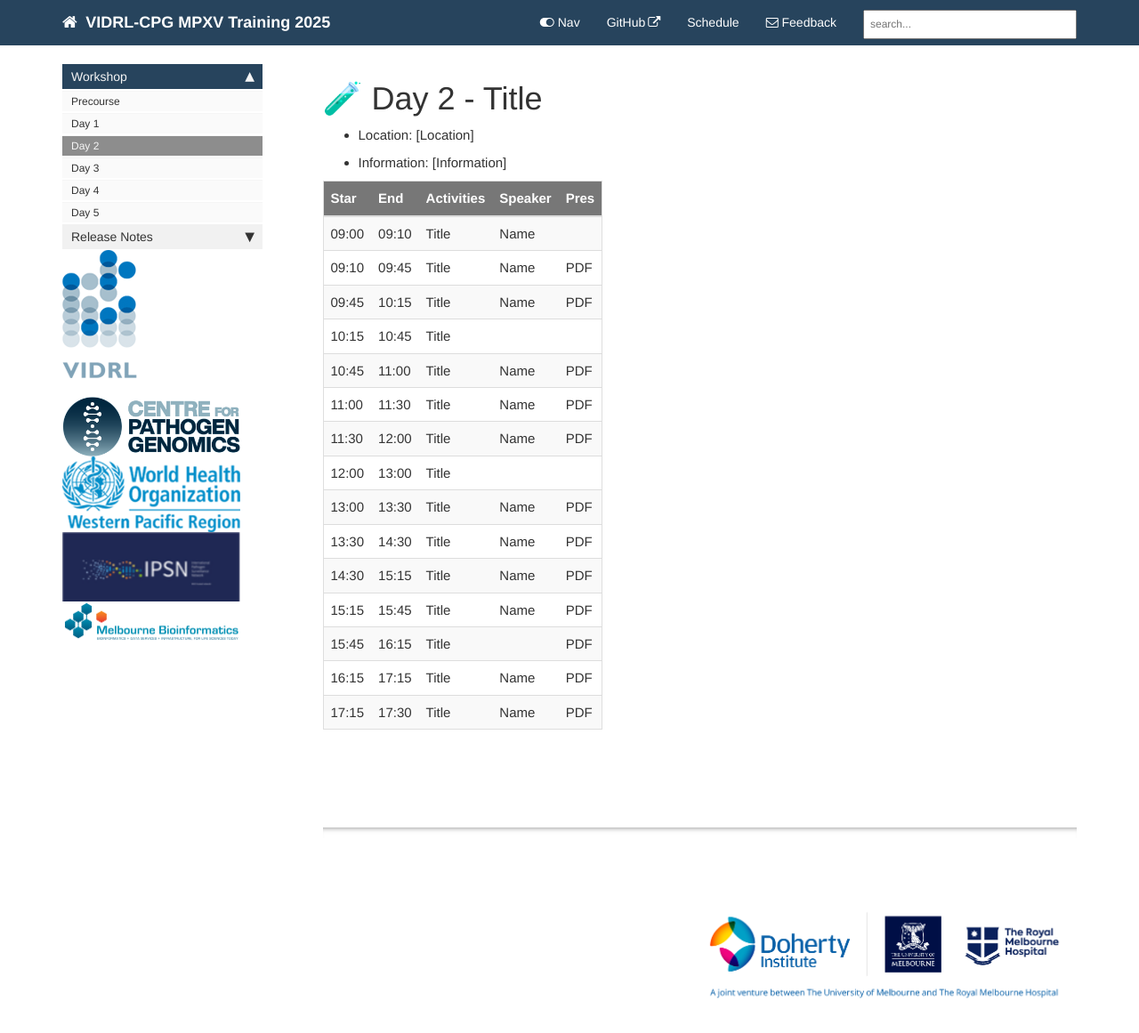
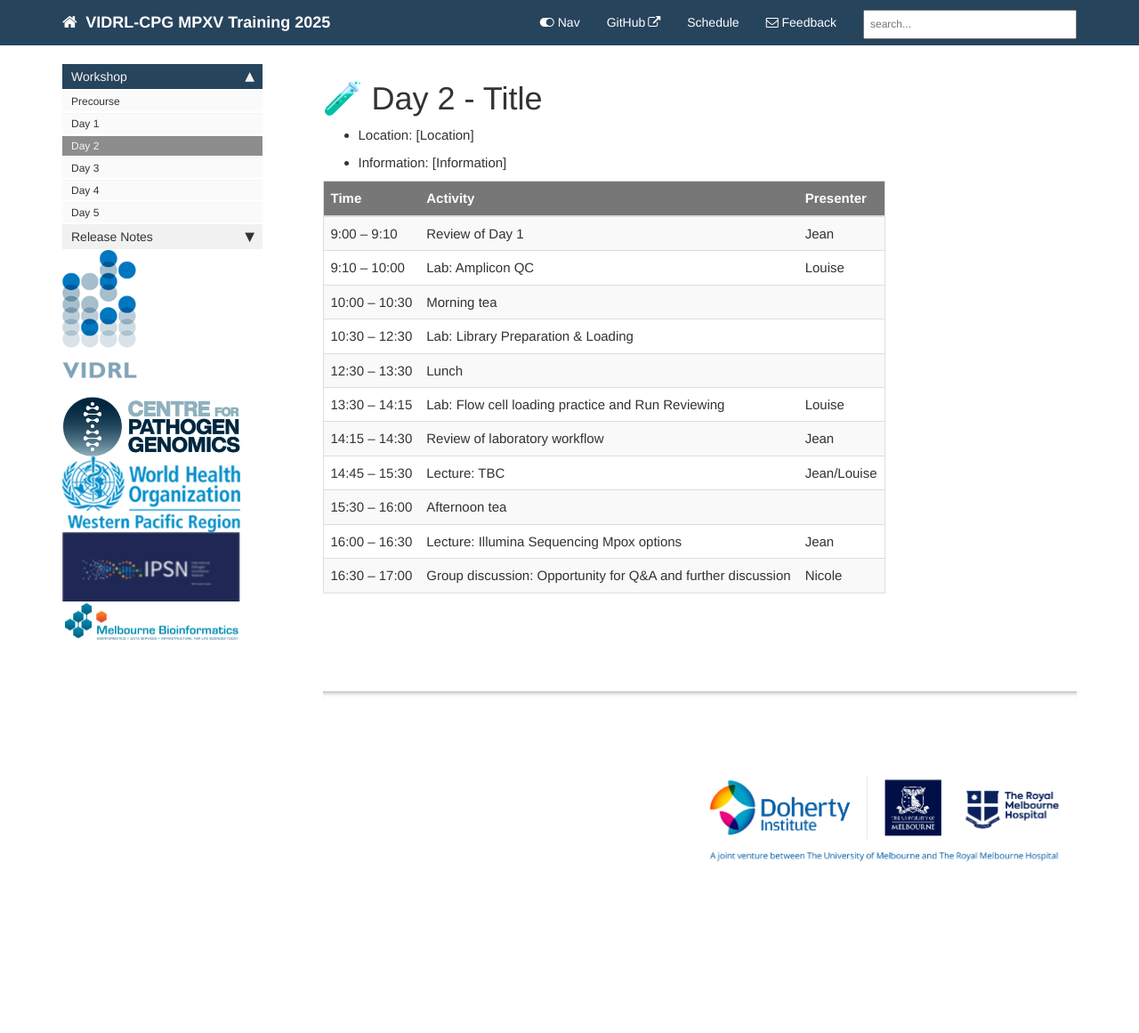
Before and after one commit to vidrl/training-mpxv-2025, a Jekyll site: the page built from pages/mydoc/day2.md, in a window 1280 px wide and 1216 px high. Shown: the top 1161 px of the window at 89% size. Built offline with Jekyll 4.4.1, drawn with Linux system fonts in a browser that asks for light colours; comment, search, counter and statistics services are not loaded.

Commit message:
Update day2.md

```diff
--- a/pages/mydoc/day2.md
+++ b/pages/mydoc/day2.md
@@ -21,21 +21,16 @@ margin-bottom: 10px;
 - Location: [Location]
 - Information: [Information]
 
-
-| Star  | End   | Activities | Speaker | Pres |
-|-------|-------|------------|---------|------|
-| 09:00 | 09:10 | Title | Name |     |
-| 09:10 | 09:45 | Title | Name | PDF |
-| 09:45 | 10:15 | Title | Name | PDF |
-| 10:15 | 10:45 | Title |      |     |
-| 10:45 | 11:00 | Title | Name | PDF |
-| 11:00 | 11:30 | Title | Name | PDF |
-| 11:30 | 12:00 | Title | Name | PDF |
-| 12:00 | 13:00 | Title |      |     |
-| 13:00 | 13:30 | Title | Name | PDF |
-| 13:30 | 14:30 | Title | Name | PDF |
-| 14:30 | 15:15 | Title | Name | PDF |
-| 15:15 | 15:45 | Title | Name | PDF |
-| 15:45 | 16:15 | Title |      | PDF |
-| 16:15 | 17:15 | Title | Name | PDF |
-| 17:15 | 17:30 | Title | Name | PDF |
+| **Time**         | **Activity**                                         | **Presenter**  |
+|------------------|-----------------------------------------------------|-----------------|
+| 9:00 – 9:10      | Review of Day 1                                    | Jean            |
+| 9:10 – 10:00     | Lab: Amplicon QC                                   | Louise          |
+| 10:00 – 10:30    | Morning tea                                        |                 |
+| 10:30 – 12:30    | Lab: Library Preparation & Loading                  |                 |
+| 12:30 – 13:30    | Lunch                                              |                 |
+| 13:30 – 14:15    | Lab: Flow cell loading practice and Run Reviewing   | Louise          |
+| 14:15 – 14:30    | Review of laboratory workflow                       | Jean            |
+| 14:45 – 15:30    | Lecture: TBC                                       | Jean/Louise     |
+| 15:30 – 16:00    | Afternoon tea                                      |                 |
+| 16:00 – 16:30    | Lecture: Illumina Sequencing Mpox options          | Jean            |
+| 16:30 – 17:00    | Group discussion: Opportunity for Q&A and further discussion | Nicole          |
```
